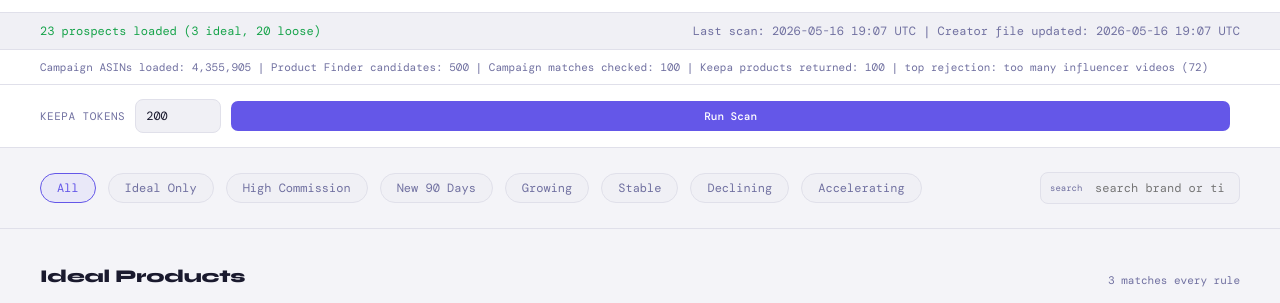
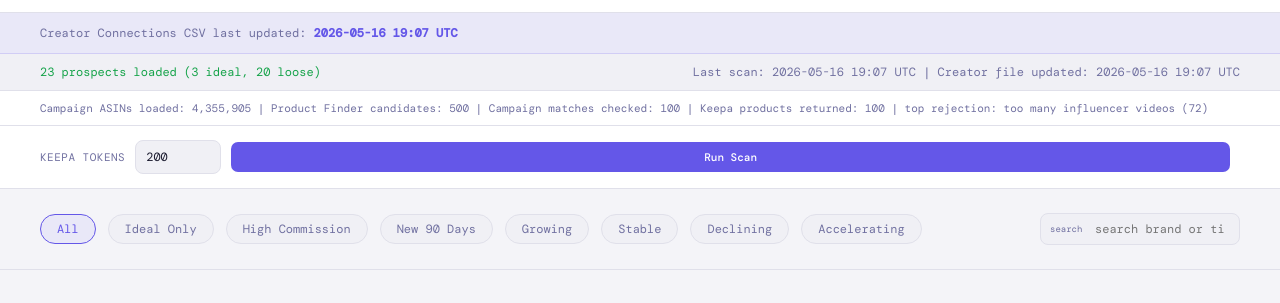
Before and after one commit to Mhhickma/influencer-prospects, a plain HTML site: page influencer_prospects.html in a window 1280 px wide. Shown: the part 63-366 px from the top of the page. Drawn offline with nearby package versions, Linux system fonts and the light colour scheme.

Commit message:
Show Creator Connections CSV update date

```diff
--- a/influencer_prospects.html
+++ b/influencer_prospects.html
@@ -19,6 +19,8 @@
   .logo span{color:var(--accent)}
   .header-stats{display:flex;gap:24px;font-family:var(--mono);font-size:12px;color:var(--muted)}
   .header-stats strong{color:var(--text)}
+  .cc-notice{background:rgba(100,87,232,.08);border-bottom:1px solid rgba(100,87,232,.18);padding:12px 40px;font-family:var(--mono);font-size:12px;color:var(--muted)}
+  .cc-notice strong{color:var(--accent)}
   .status-bar{background:var(--surface2);border-bottom:1px solid var(--border);padding:10px 40px;display:flex;align-items:center;justify-content:space-between;font-family:var(--mono);font-size:12px;color:var(--muted)}
   #import-status{color:var(--green)}
   #scan-summary{padding:10px 40px;border-bottom:1px solid var(--border);font-family:var(--mono);font-size:11px;color:var(--muted);background:var(--surface)}
@@ -82,6 +84,7 @@
     <span>Avg Revenue: <strong id="stat-avg">$0</strong></span>
     <span>Growing: <strong id="stat-growing">0</strong></span>
   </div></div></header>
+<div class="cc-notice">Creator Connections CSV last updated: <strong id="cc-last-updated">Loading...</strong></div>
 
 <div class="status-bar">
   <span id="import-status">Loading prospects...</span>
@@ -127,6 +130,7 @@ async function loadData() {
     const creatorFileDate = json.creator_connections_last_updated
       ? ` | Creator file updated: ${json.creator_connections_last_updated}`
       : '';
+    document.getElementById('cc-last-updated').textContent = json.creator_connections_last_updated || 'Not available';
     document.getElementById('import-status').textContent = `${prospects.length} prospects loaded (${idealCount} ideal, ${looseCount} loose)`;
     document.getElementById('last-updated').textContent = `Last scan: ${json.last_updated || ''}${creatorFileDate}`;
     renderScanSummary(json);
@@ -134,6 +138,7 @@ async function loadData() {
   } catch(e) {
     document.getElementById('import-status').style.color = 'var(--yellow)';
     document.getElementById('import-status').textContent = 'No data yet - run the GitHub Actions workflow first.';
+    document.getElementById('cc-last-updated').textContent = 'Not available';
   }
 }
 
```
